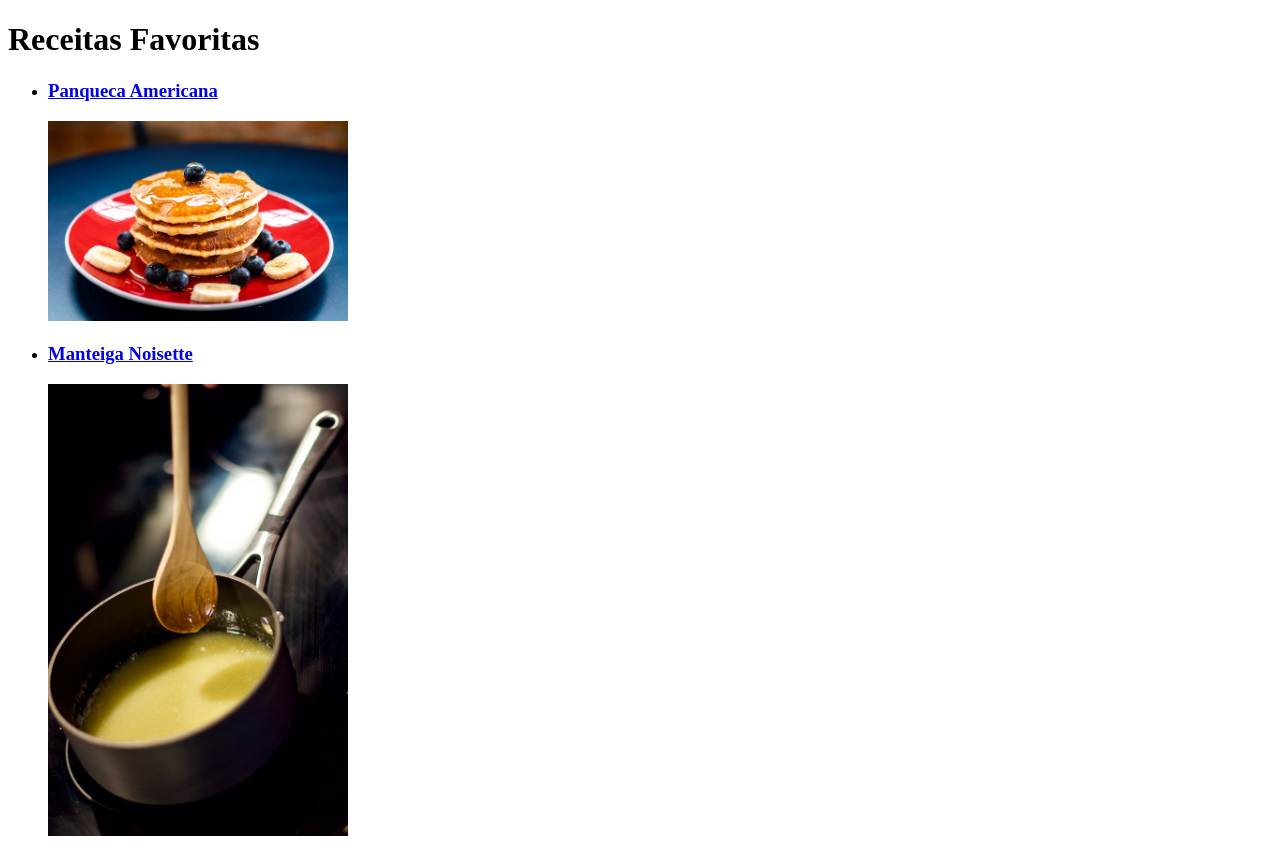
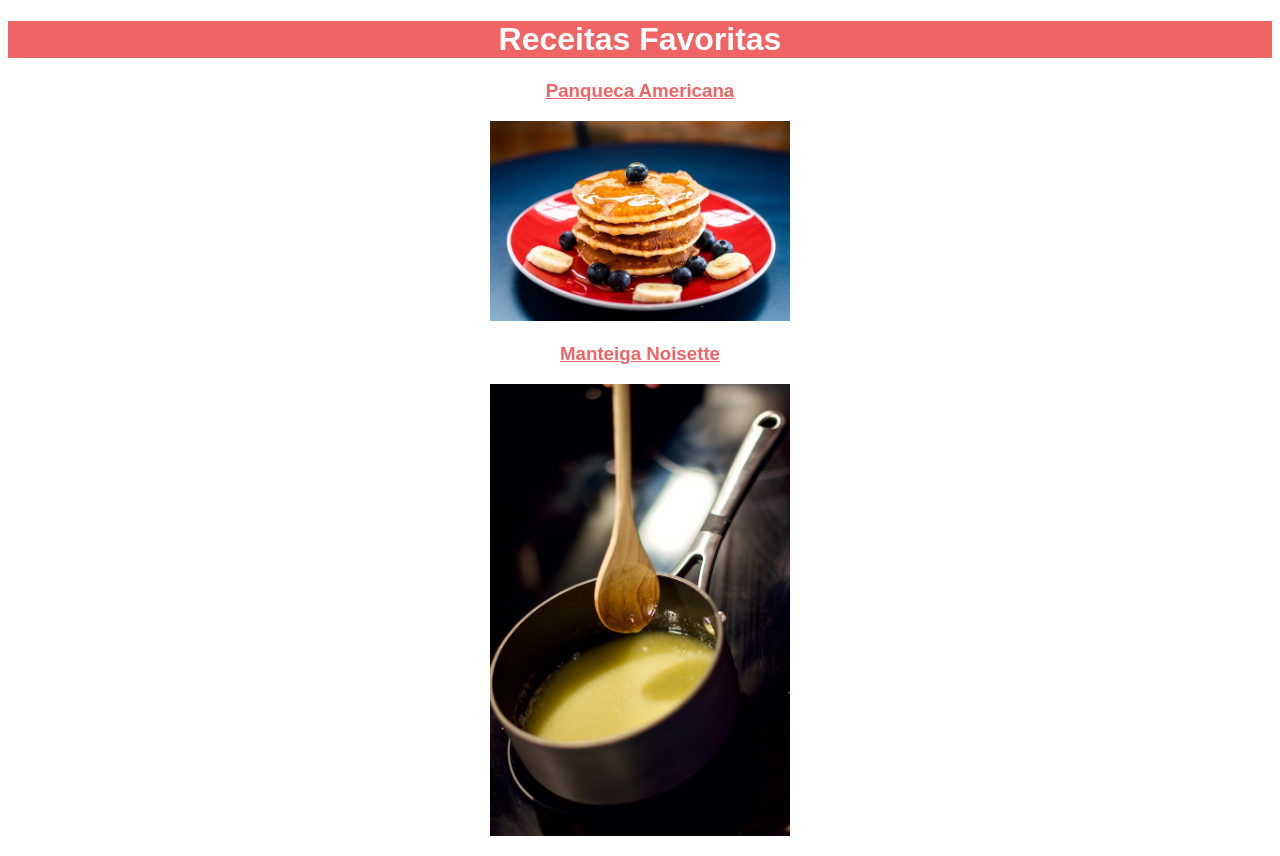
Before and after one commit to ZackGrid/odin-recipes, a plain HTML site: page index.html in a window 1280 px wide. Drawn offline with Linux system fonts and the light colour scheme.

Commit message:
Add style.css, .css file for recipes & modifications

```diff
--- a/index.html
+++ b/index.html
@@ -3,22 +3,19 @@
     <head>
         <meta charset="UTF-8">
         <title>Receitas</title>
+        <link rel="stylesheet" href="style.css">
     </head>
 
     <body>
-        <h1>Receitas Favoritas</h1>
-        <ul>
-            <li><h3><a href="./recipes/pancake.html">Panqueca Americana</a></h3>
+        <h1 class="heading">Receitas Favoritas</h1>
+
+            <h3><a class="sub-heading" href="./recipes/pancake.html">Panqueca Americana</a></h3>
                 <img src="./images/pancakes.jpg" width="300" alt="Foto de um prato vermelho com
                 panquecas, xarope de bordo, mirtilhos e rodelas de banana">
-            </li>
-            <li><h3><a href="./recipes/brown-butter.html">Manteiga Noisette</a></h3>
+
+            <h3><a class="sub-heading" href="./recipes/brown-butter.html">Manteiga Noisette</a></h3>
                 <img src="./images/brown-butter.jpg" width="300" alt="Manteiga derretida em uma
                 panela">
-            </li>
-
-        </ul>
-
 
     </body>
 </html>
--- /dev/null
+++ b/recipes/recipes-style.css
@@ -0,0 +1,22 @@
+
+#return-home,
+h4
+ {
+    background-color: rgba(240, 128, 128, 0.8);
+    color: white;
+    font-weight: 800;
+}
+
+#return-home {
+    color: rgba(240, 100, 100, 1.0);
+    background-color: white;
+}
+
+* {
+    font-family: Arial, Helvetica, sans-serif;
+}
+
+h1 {
+    background-color: rgba(240, 100, 100, 1.0);
+    color: white;
+}
--- /dev/null
+++ b/style.css
@@ -0,0 +1,18 @@
+
+
+.heading {
+    background-color: rgba(240, 100, 100, 1.0);
+    color: white;
+    font-weight: bold;
+    text-align: center;
+}
+
+* {
+    text-align: center;
+    font-family: Arial, Helvetica, sans-serif;
+}
+
+.sub-heading {
+    color: rgba(240, 100, 100, 1.0);
+    font-weight: 800;
+}
```
Also changed, not shown: recipes/brown-butter.html (+2 -1 lines), recipes/pancake.html (+2 -1 lines).
